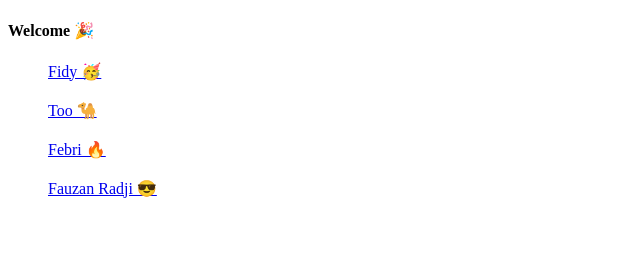
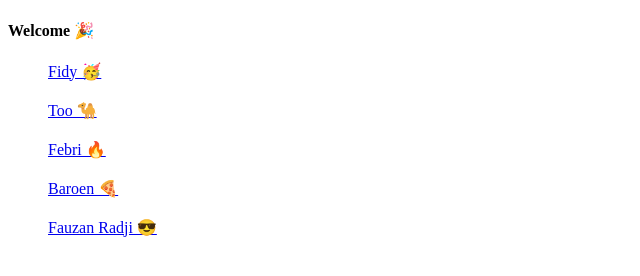
Before and after one commit to baroenese/vsga-jwd-2024, a website: page index.html in a window 1280 px wide. Shown: the whole page, without its empty margins (0-640 px from the left). Drawn offline with Linux system fonts and the light colour scheme.

Commit message:
Update index.html

```diff
--- a/index.html
+++ b/index.html
@@ -22,6 +22,9 @@
             <a href="/vsga-jwd-2024/febri/index.html">Febri 🔥</a>
         </li>
         <li>
+            <a href="https://br-vert.vercel.app/">Baroen 🍕</a>
+        </li>
+        <li>
             <a href="/vsga-jwd-2024/fauzan-radji/index.html">Fauzan Radji 😎</a>
         </li>
     </ul>
```
